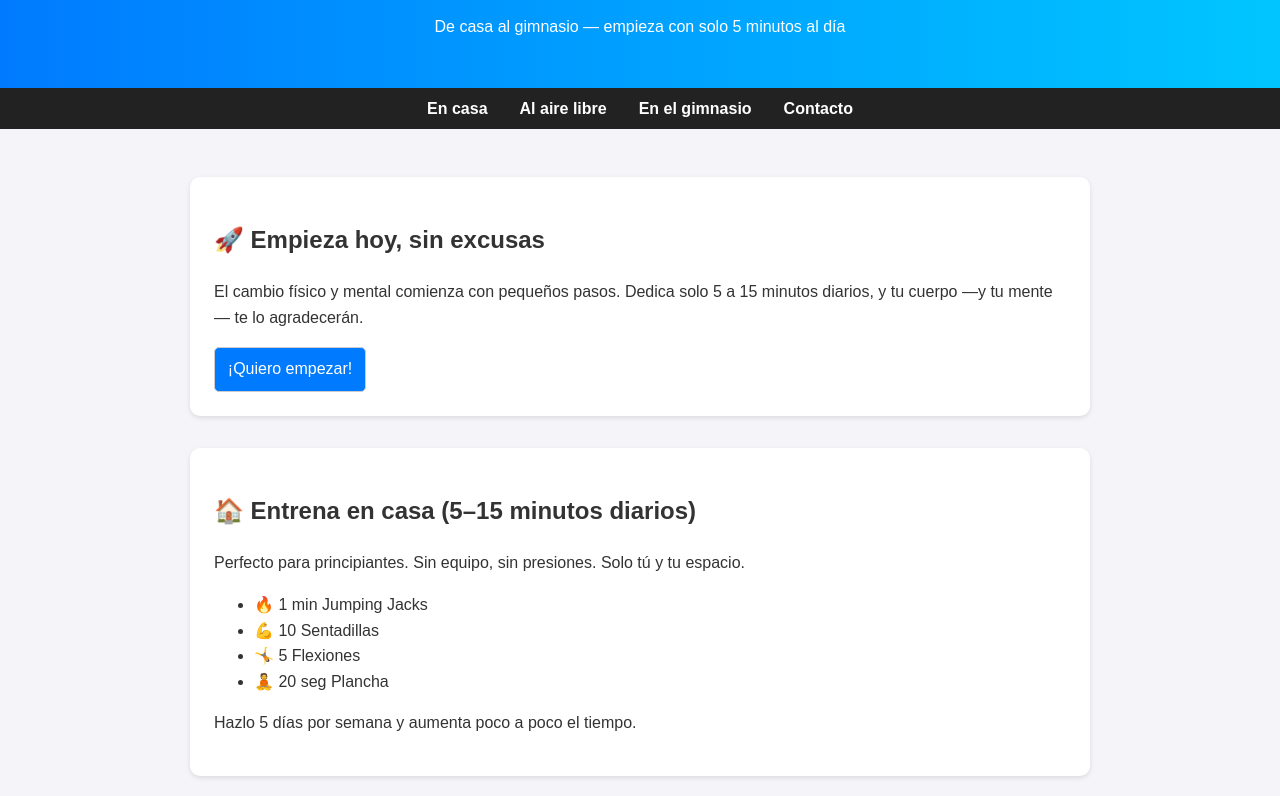
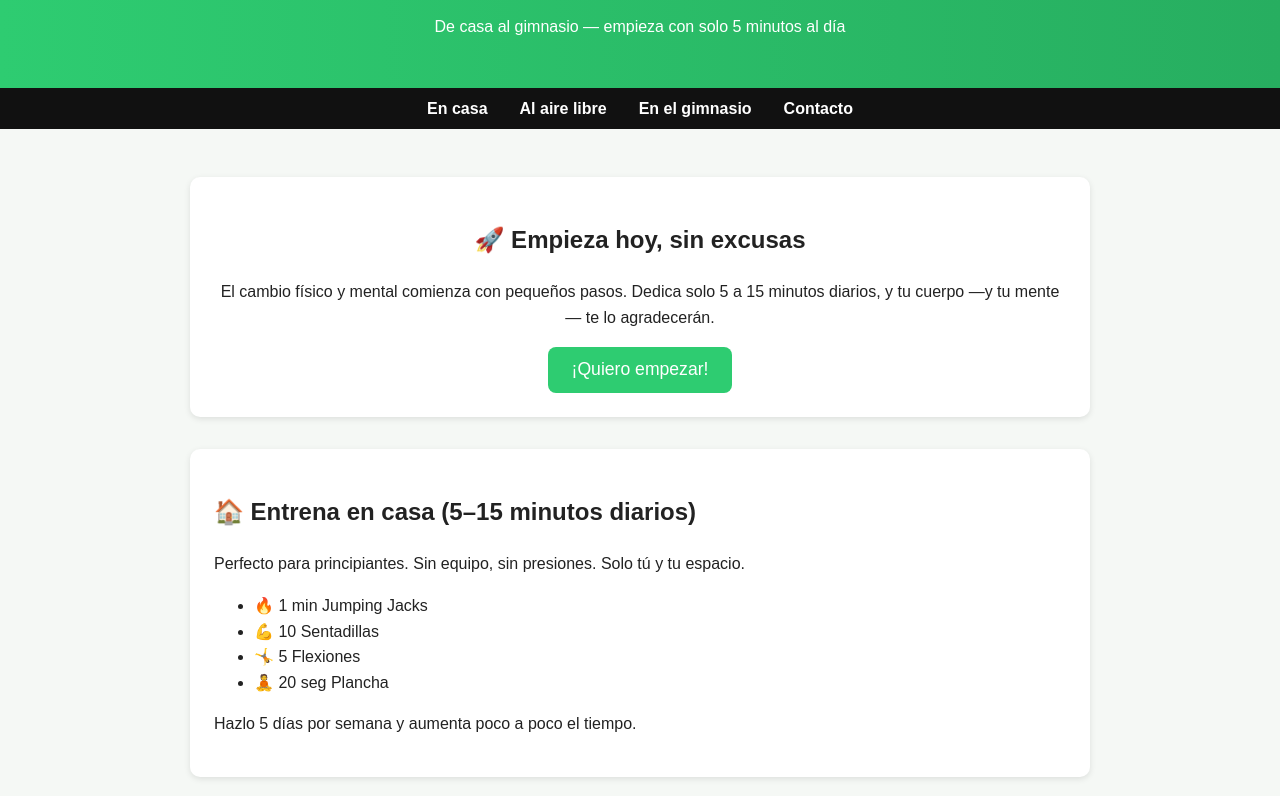
Before and after one commit to KaynHousen/Comercio_Digital, a plain HTML site: page index.html in a window 1280 px wide. Shown: the part 112-908 px from the top of the page. Drawn offline with Linux system fonts and the light colour scheme.

Commit message:
Update style.css

```diff
--- a/style.css
+++ b/style.css
@@ -1,20 +1,20 @@
 body {
   font-family: 'Poppins', sans-serif;
   margin: 0;
-  background-color: #f4f4f9;
-  color: #333;
+  background-color: #f5f8f5;
+  color: #222;
   line-height: 1.6;
 }
 
 header {
-  background: linear-gradient(90deg, #007bff, #00c6ff);
+  background: linear-gradient(90deg, #2ecc71, #27ae60);
   color: white;
   text-align: center;
   padding: 2rem 1rem;
 }
 
 nav {
-  background: #222;
+  background: #111;
   padding: 0.5rem;
 }
 
@@ -34,7 +34,7 @@ nav a {
 }
 
 nav a:hover {
-  color: #00c6ff;
+  color: #2ecc71;
 }
 
 main {
@@ -48,7 +48,25 @@ section {
   margin-bottom: 2rem;
   padding: 1.5rem;
   border-radius: 10px;
-  box-shadow: 0 2px 5px rgba(0,0,0,0.1);
+  box-shadow: 0 2px 6px rgba(0,0,0,0.1);
+}
+
+#intro {
+  text-align: center;
+}
+
+#btn-empezar {
+  background: #2ecc71;
+  border: none;
+  padding: 0.8rem 1.5rem;
+  color: white;
+  font-size: 1.1rem;
+  border-radius: 8px;
+  cursor: pointer;
+}
+
+#btn-empezar:hover {
+  background: #27ae60;
 }
 
 form {
@@ -65,13 +83,14 @@ input, textarea, button {
 }
 
 button {
-  background: #007bff;
+  background: #27ae60;
   color: white;
   cursor: pointer;
+  border: none;
 }
 
 button:hover {
-  background: #0056b3;
+  background: #219150;
 }
 
 footer {
```
